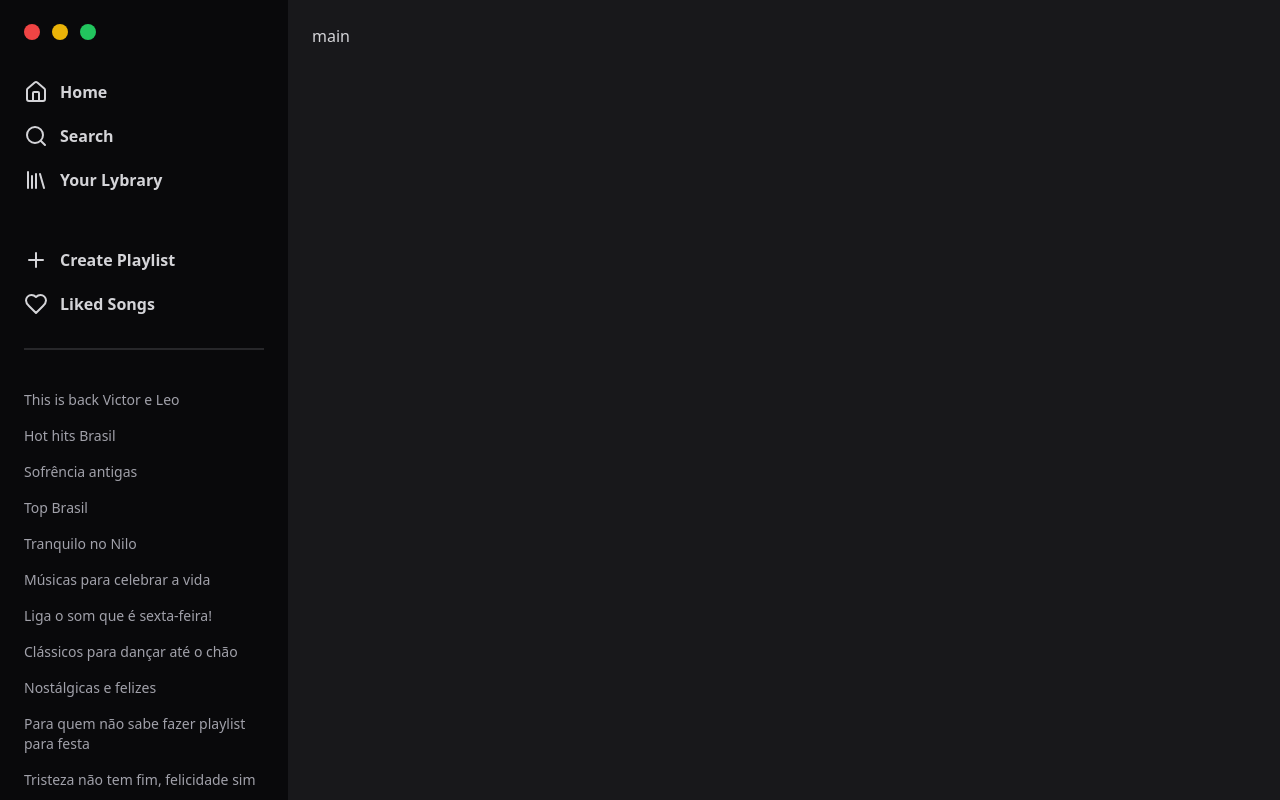
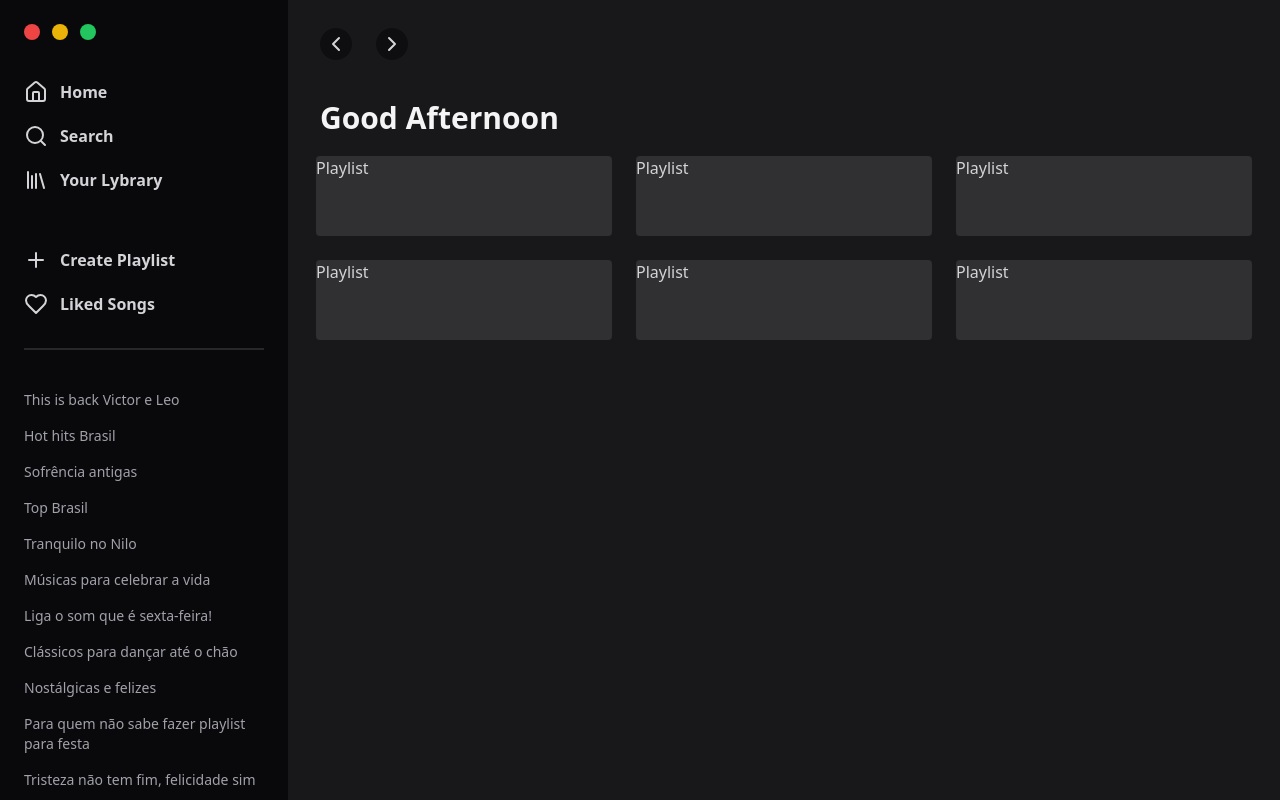
Before and after one commit to GustaaSZ/Spotify, a Next.js app: page / in a window 1280 px wide. Shown: the top 800 px of the page. Built offline with nearby package versions, Linux system fonts and the light colour scheme.

Commit message:
feat adding the arrows button and the first conteiners to te music in main div

```diff
--- a/src/app/page.tsx
+++ b/src/app/page.tsx
@@ -1,5 +1,7 @@
 import Image from "next/image";
-import {Home as HomeIcon, Search, Library, Plus, Heart} from 'lucide-react';
+import {Home as HomeIcon, Search, Library, Plus, Heart, ChevronLeft, ChevronRight, CircleChevronLeft} from 'lucide-react';
+// import { ChevronLeft, ChevronRight, CircleChevronLeft } from "../../node_modules/lucide-react/dist/lucide-react";
+// import { ChevronLeft, ChevronRight } from "../../node_modules/lucide-react/dist/lucide-react";
 
 export default function Home() {
   return (
@@ -20,26 +22,26 @@ export default function Home() {
           </div>
 
           <nav className="space-y-5 mt-10">
-            <a href="" className="flex items-center  gap-3 text-ms font-semibold text-zinc-300 hover:text-zinc-50">
+            <a href="" className="flex items-center  gap-3 text-ms font-semibold text-zinc-300 hover:text-zinc-50 hover:font-bold">
               <HomeIcon />
               Home
             </a>
-            <a href="" className="flex items-center  gap-3 text-ms font-semibold text-zinc-300 hover:text-zinc-50">
+            <a href="" className="flex items-center  gap-3 text-ms font-semibold text-zinc-300 hover:text-zinc-50 hover:font-bold">
               <Search />
               Search
             </a>
-            <a href="" className="flex items-center gap-3 text-ms font-semibold text-zinc-300 hover:text-zinc-50">
+            <a href="" className="flex items-center gap-3 text-ms font-semibold text-zinc-300 hover:text-zinc-50 hover:font-bold">
               <Library/>
               Your Lybrary
             </a>
           </nav>
 
           <nav className="space-y-5 mt-14">
-            <a href="" className="flex items-center gap-3 text-ms font-semibold text-zinc-300 hover:text-zinc-50">
+            <a href="" className="flex items-center gap-3 text-ms font-semibold text-zinc-300 hover:text-zinc-50 hover:font-bold">
               <Plus/>
               Create Playlist
             </a>
-            <a href="" className="flex items-center gap-3 text-ms font-semibold text-zinc-300 hover:text-zinc-50">
+            <a href="" className="flex items-center gap-3 text-ms font-semibold text-zinc-300 hover:text-zinc-50 hover:font-bold">
               <Heart />
               Liked Songs
             </a>
@@ -47,29 +49,50 @@ export default function Home() {
 
           {/* Linha que divide as playlists */}
           <nav className="mt-8 pt-10 border-t-2 border-zinc-800 space-y-4 flex flex-col">
-            <a href="" className="text-sm  text-zinc-400 hover:text-zinc-200">This is back Victor e Leo</a>
-            <a href="" className="text-sm  text-zinc-400 hover:text-zinc-200">Hot hits Brasil</a>
-            <a href="" className="text-sm  text-zinc-400 hover:text-zinc-200">Sofrência antigas</a>
-            <a href="" className="text-sm  text-zinc-400 hover:text-zinc-200">Top Brasil</a>
-            <a href="" className="text-sm  text-zinc-400 hover:text-zinc-200">Tranquilo no Nilo</a>
-            <a href="" className="text-sm  text-zinc-400 hover:text-zinc-200">Músicas para celebrar a vida</a>
-            <a href="" className="text-sm  text-zinc-400 hover:text-zinc-200">Liga o som que é sexta-feira!</a>
-            <a href="" className="text-sm  text-zinc-400 hover:text-zinc-200">Clássicos para dançar até o chão</a>
-            <a href="" className="text-sm  text-zinc-400 hover:text-zinc-200">Nostálgicas e felizes</a>
-            <a href="" className="text-sm  text-zinc-400 hover:text-zinc-200">Para quem não sabe fazer playlist para festa</a>
-            <a href="" className="text-sm  text-zinc-400 hover:text-zinc-200">Tristeza não tem fim, felicidade sim</a>
-            <a href="" className="text-sm  text-zinc-400 hover:text-zinc-200">Sons da Solidão</a>
-            <a href="" className="text-sm  text-zinc-400 hover:text-zinc-200">Trilhas do Amor</a>
-            <a href="" className="text-sm  text-zinc-400 hover:text-zinc-200">Zezé de Camargo e Lucioano - As melhores</a>
-            <a href="" className="text-sm  text-zinc-400 hover:text-zinc-200">Menos é mais - As melhores</a>
+            <a href="" className="text-sm  text-zinc-400 hover:text-zinc-200 hover:font-semibold">This is back Victor e Leo</a>
+            <a href="" className="text-sm  text-zinc-400 hover:text-zinc-200 hover:font-semibold">Hot hits Brasil</a>
+            <a href="" className="text-sm  text-zinc-400 hover:text-zinc-200 hover:font-semibold">Sofrência antigas</a>
+            <a href="" className="text-sm  text-zinc-400 hover:text-zinc-200 hover:font-semibold">Top Brasil</a>
+            <a href="" className="text-sm  text-zinc-400 hover:text-zinc-200 hover:font-semibold">Tranquilo no Nilo</a>
+            <a href="" className="text-sm  text-zinc-400 hover:text-zinc-200 hover:font-semibold">Músicas para celebrar a vida</a>
+            <a href="" className="text-sm  text-zinc-400 hover:text-zinc-200 hover:font-semibold">Liga o som que é sexta-feira!</a>
+            <a href="" className="text-sm  text-zinc-400 hover:text-zinc-200 hover:font-semibold">Clássicos para dançar até o chão</a>
+            <a href="" className="text-sm  text-zinc-400 hover:text-zinc-200 hover:font-semibold">Nostálgicas e felizes</a>
+            <a href="" className="text-sm  text-zinc-400 hover:text-zinc-200 hover:font-semibold">Para quem não sabe fazer playlist para festa</a>
+            <a href="" className="text-sm  text-zinc-400 hover:text-zinc-200 hover:font-semibold">Tristeza não tem fim, felicidade sim</a>
+            <a href="" className="text-sm  text-zinc-400 hover:text-zinc-200 hover:font-semibold">Sons da Solidão</a>
+            <a href="" className="text-sm  text-zinc-400 hover:text-zinc-200 hover:font-semibold">Trilhas do Amor</a>
+            <a href="" className="text-sm  text-zinc-400 hover:text-zinc-200 hover:font-semibold">Zezé de Camargo e Lucioano - As melhores</a>
+            <a href="" className="text-sm  text-zinc-400 hover:text-zinc-200 hover:font-semibold">Menos é mais - As melhores</a>
 
           </nav>
 
         </aside>
 
         {/* Estrutura do corpo main */}
-        <main className="flex-1 p-6">
-          main
+        <main className="flex-1 p-7">
+          {/* div para os botões superiores */}
+          <div className="flex items-center gap-6 ml-1">
+            <button className="rounded-full bg-black/40 p-1 hover:bg-zinc-700">
+              <ChevronLeft />
+            </button>
+            <button className="rounded-full bg-black/40 p-1 hover:bg-zinc-700">
+              <ChevronRight />
+            </button>
+          </div>
+
+          {/* Texto */}
+          <h1 className="font-semibold text-3xl mt-10 ml-1 text-zinc-100">Good Afternoon</h1>
+
+          {/* Div com as colunas para colocar as musicas */}
+          <div className="grid grid-cols-3 gap-6 mt-5">
+            <div className="bg-slate-50/10 rounded h-20"> Playlist</div>
+            <div className="bg-slate-50/10 rounded h-20"> Playlist</div>
+            <div className="bg-slate-50/10 rounded h-20"> Playlist</div>
+            <div className="bg-slate-50/10 rounded h-20"> Playlist</div>
+            <div className="bg-slate-50/10 rounded h-20"> Playlist</div>
+            <div className="bg-slate-50/10 rounded h-20"> Playlist</div>
+          </div>
         </main>
       </div>
 
```
